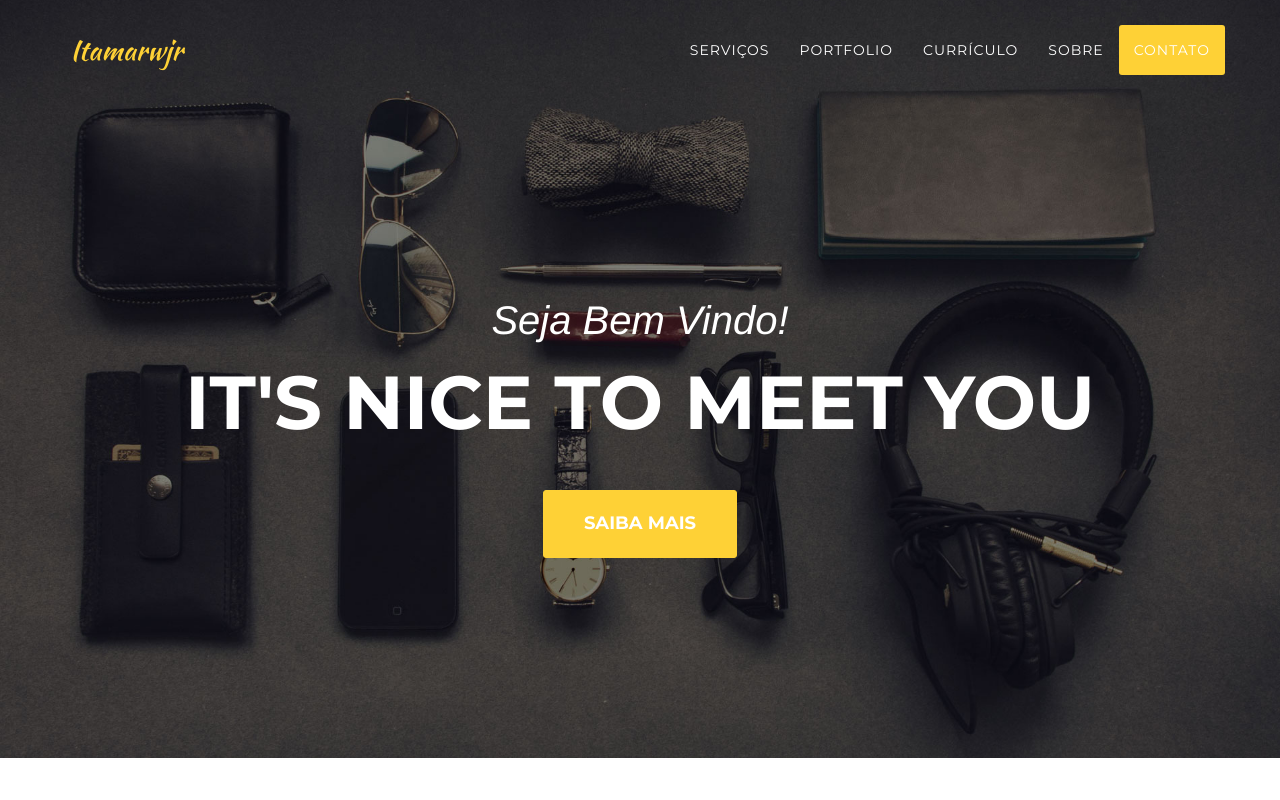
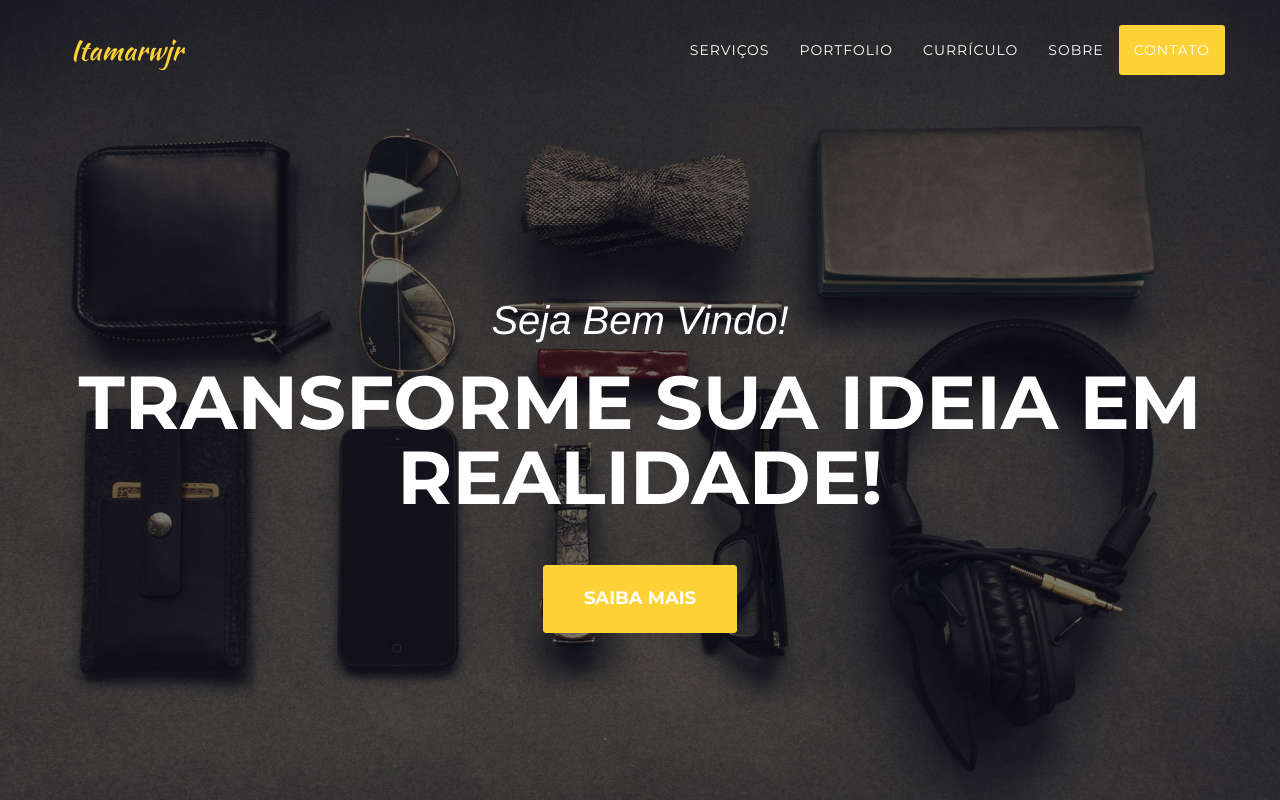
Before and after one commit to itamarwjr/itamarwjr, a website: page index.html in a window 1280 px wide. Shown: the top 800 px of the page. Drawn offline with nearby package versions, Linux system fonts and the light colour scheme; a web font is replaced by a local one.

Commit message:
add heading

```diff
--- a/index.html
+++ b/index.html
@@ -79,7 +79,7 @@
         <div class="container">
             <div class="intro-text">
                 <div class="intro-lead-in">Seja Bem Vindo!</div>
-                <div class="intro-heading">It's Nice To Meet You</div>
+                <div class="intro-heading">Transforme sua ideia em realidade!</div>
                 <a href="#services" class="page-scroll btn btn-xl">Saiba Mais</a>
             </div>
         </div>
```
